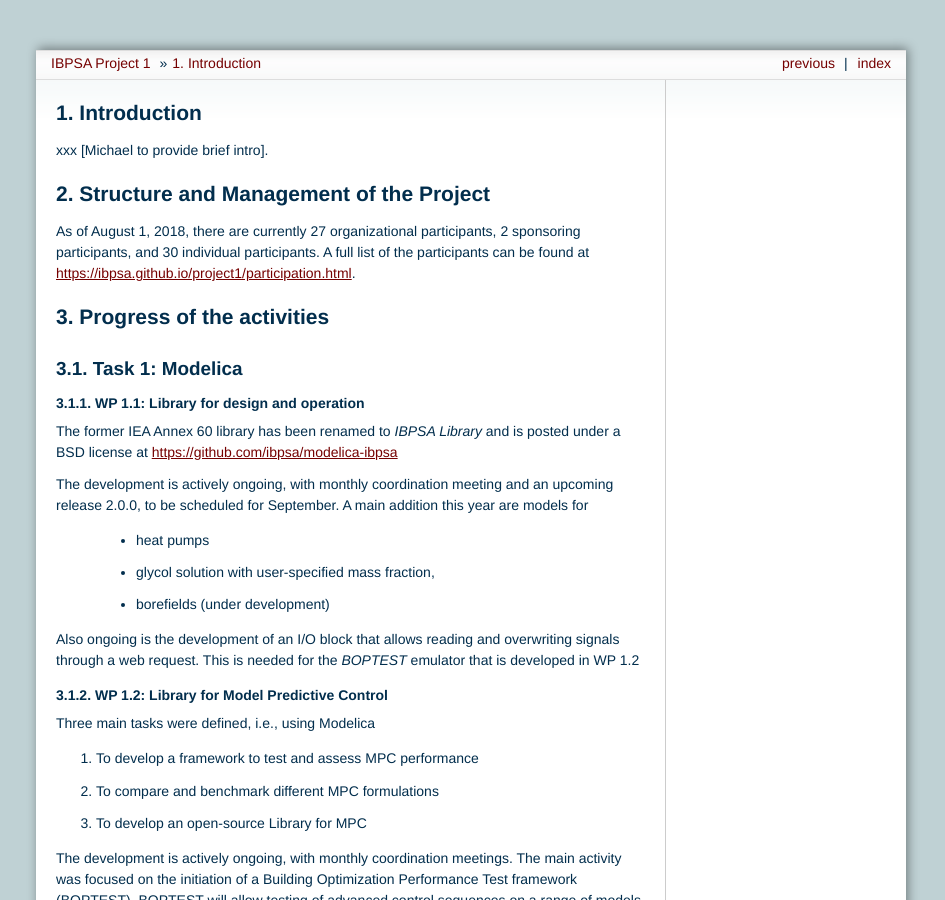
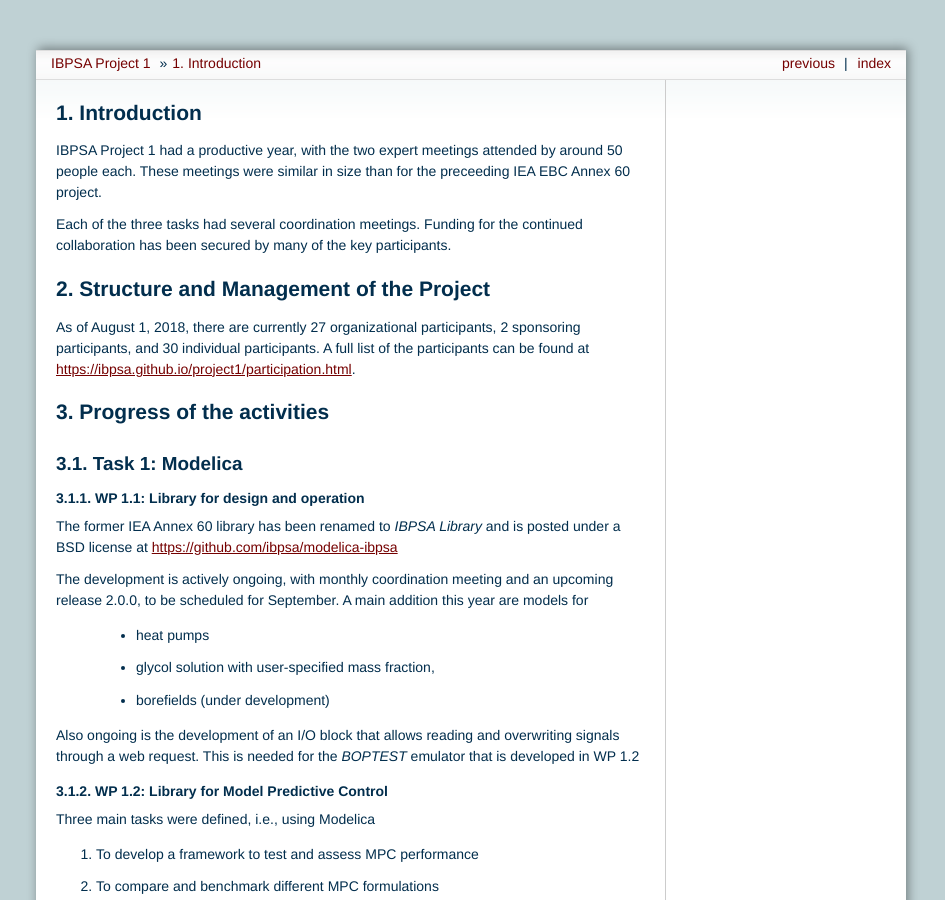
Before and after one commit to ibpsa/project1, a Sphinx documentation site: the page built from reports/year1_report/source/contents.rst, in a window 1280 px wide and 900 px high. Shown: the whole window, without its empty margins (169-1114 px from the left). Built offline with Sphinx 7.4.7, drawn with Linux system fonts in a browser that asks for light colours.

Commit message:
Added introduction

```diff
--- a/reports/year1_report/source/contents.rst
+++ b/reports/year1_report/source/contents.rst
@@ -1,7 +1,13 @@
 Introduction
 ============
 
-xxx [Michael to provide brief intro].
+IBPSA Project 1 had a productive year, with the two expert meetings attended
+by around 50 people each. These meetings were similar in size than
+for the preceeding IEA EBC Annex 60 project.
+
+Each of the three tasks had several coordination meetings.
+Funding for the continued collaboration has been secured by many
+of the key participants.
 
 
 Structure and Management of the Project
```
